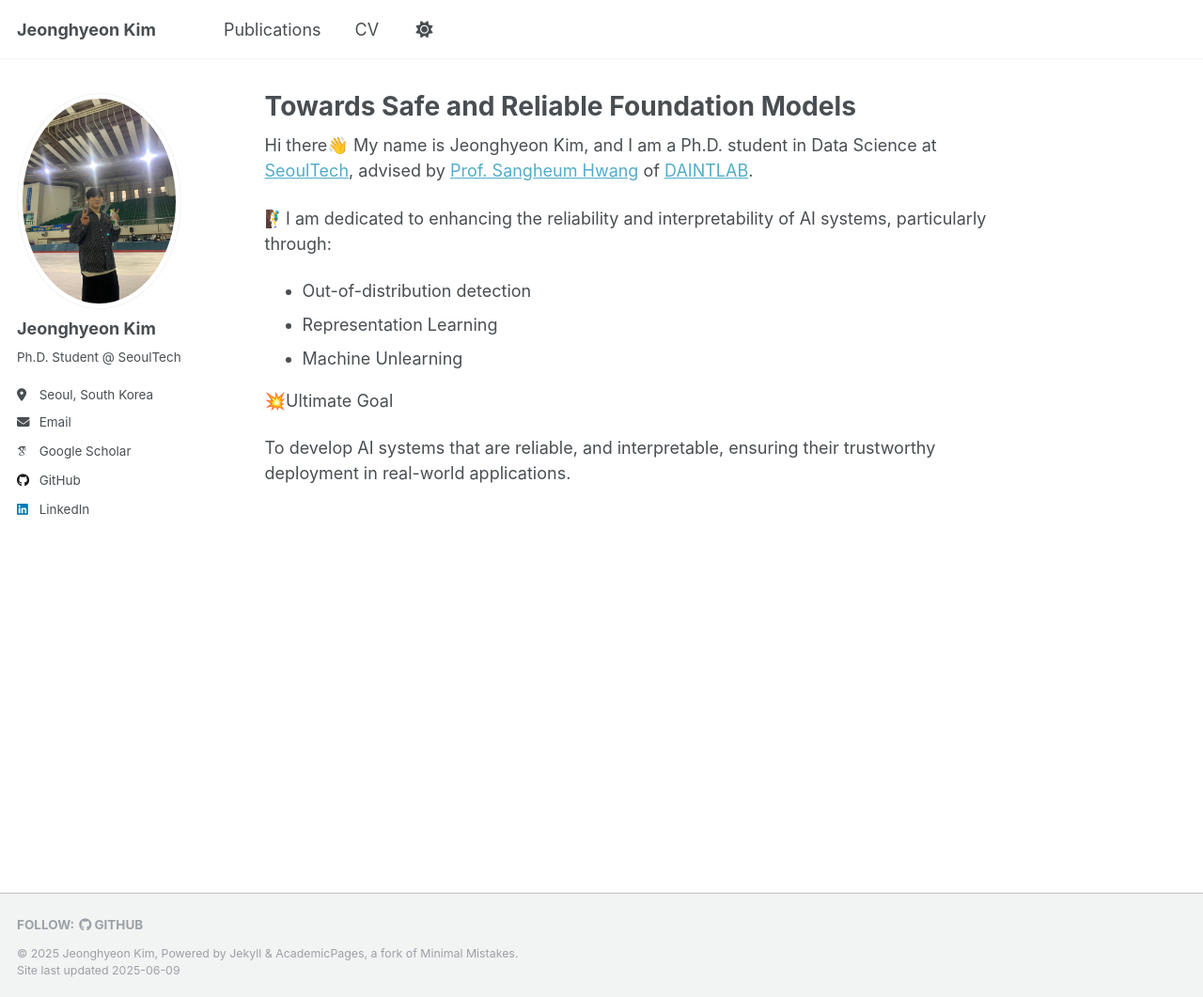
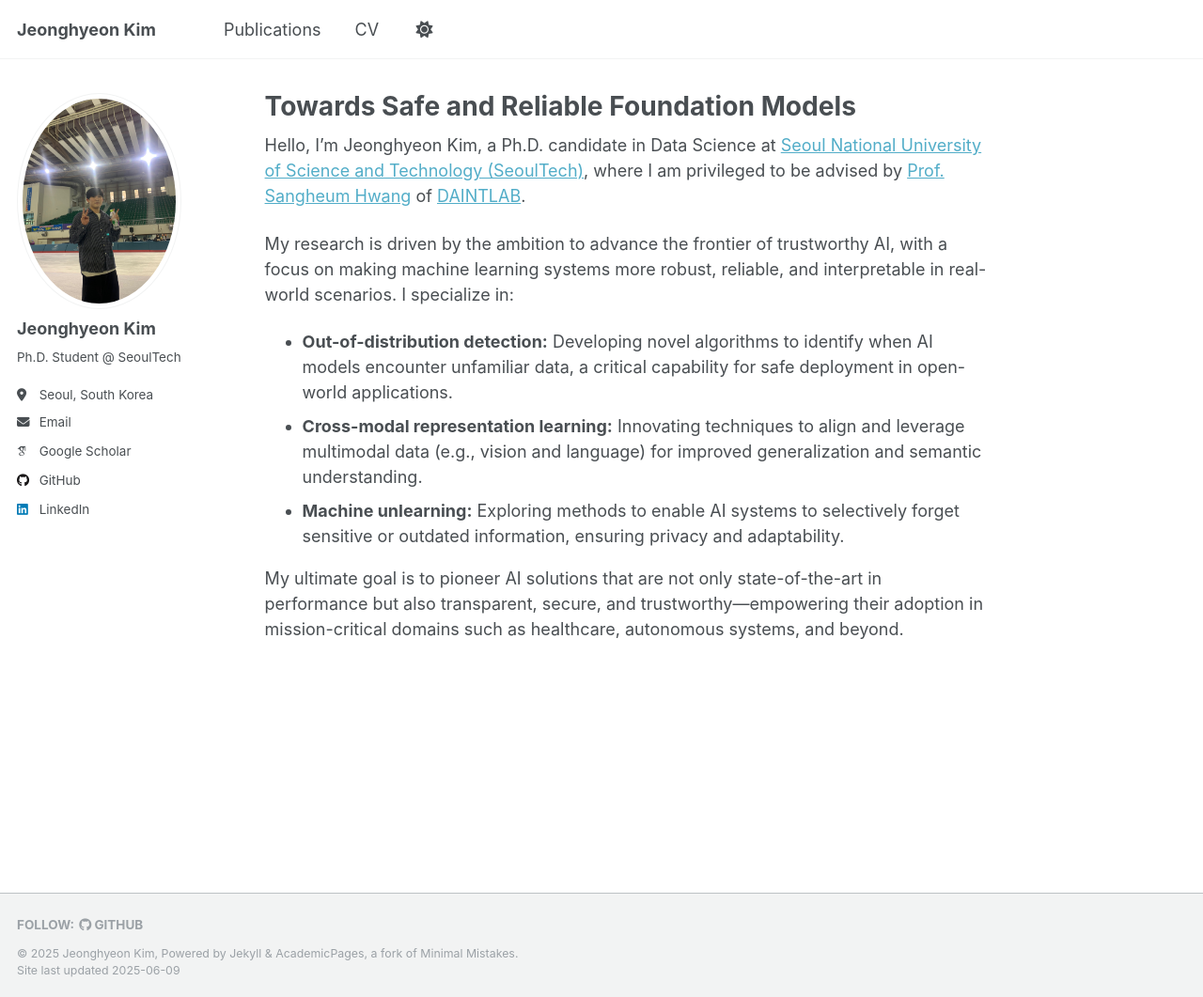
Before and after one commit to ma-kjh/ma-kjh.github.io, a Jekyll site: the page built from _pages/about.md, in a window 1280 px wide and 1061 px high. Shown: the whole window at 94% size. Built offline with Jekyll 4.4.1, drawn with Linux system fonts in a browser that asks for light colours; some web fonts are replaced.

Commit message:
Update about.md

```diff
--- a/_pages/about.md
+++ b/_pages/about.md
@@ -7,14 +7,12 @@ redirect_from:
   - /about.html
 ---
 
-Hi there👋 My name is Jeonghyeon Kim, and I am a Ph.D. student in Data Science at <a href='https://www.seoultech.ac.kr'>SeoulTech</a>, advised by <a href='https://sites.google.com/ds.seoultech.ac.kr/daintlab/members/director?authuser=0'>Prof. Sangheum Hwang</a> of <a href='https://sites.google.com/ds.seoultech.ac.kr/daintlab/'>DAINTLAB</a>.
+Hello, I’m Jeonghyeon Kim, a Ph.D. candidate in Data Science at [Seoul National University of Science and Technology (SeoulTech)](https://www.seoultech.ac.kr), where I am privileged to be advised by [Prof. Sangheum Hwang](https://sites.google.com/ds.seoultech.ac.kr/daintlab/members/director?authuser=0) of [DAINTLAB](https://sites.google.com/ds.seoultech.ac.kr/daintlab/).
 
- 🧗‍♂️I am dedicated to enhancing the reliability and interpretability of AI systems, particularly through:
+My research is driven by the ambition to advance the frontier of trustworthy AI, with a focus on making machine learning systems more robust, reliable, and interpretable in real-world scenarios. I specialize in:
 
- - Out-of-distribution detection
- - Representation Learning
- - Machine Unlearning
+- **Out-of-distribution detection:** Developing novel algorithms to identify when AI models encounter unfamiliar data, a critical capability for safe deployment in open-world applications.
+- **Cross-modal representation learning:** Innovating techniques to align and leverage multimodal data (e.g., vision and language) for improved generalization and semantic understanding.
+- **Machine unlearning:** Exploring methods to enable AI systems to selectively forget sensitive or outdated information, ensuring privacy and adaptability.
 
- 💥Ultimate Goal
-
- To develop AI systems that are reliable, and interpretable, ensuring their trustworthy deployment in real-world applications.
+My ultimate goal is to pioneer AI solutions that are not only state-of-the-art in performance but also transparent, secure, and trustworthy—empowering their adoption in mission-critical domains such as healthcare, autonomous systems, and beyond.
```
